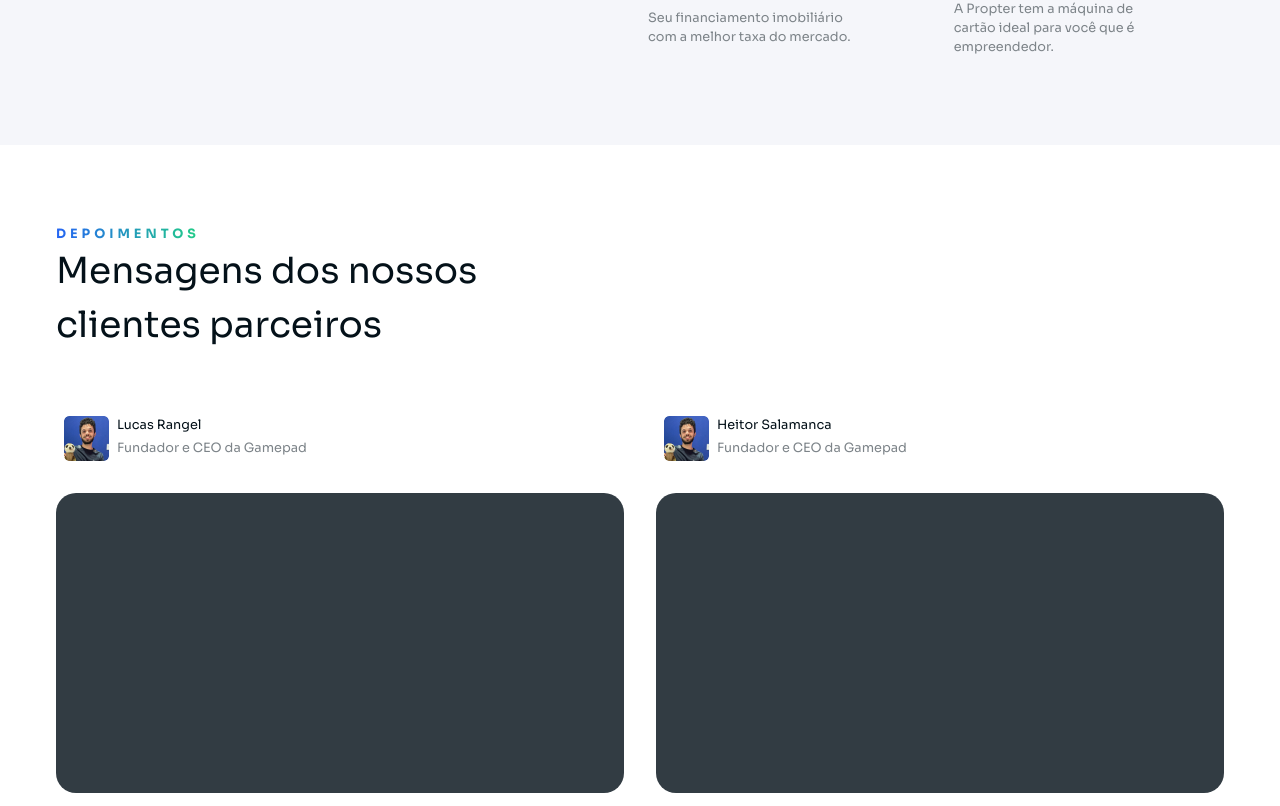
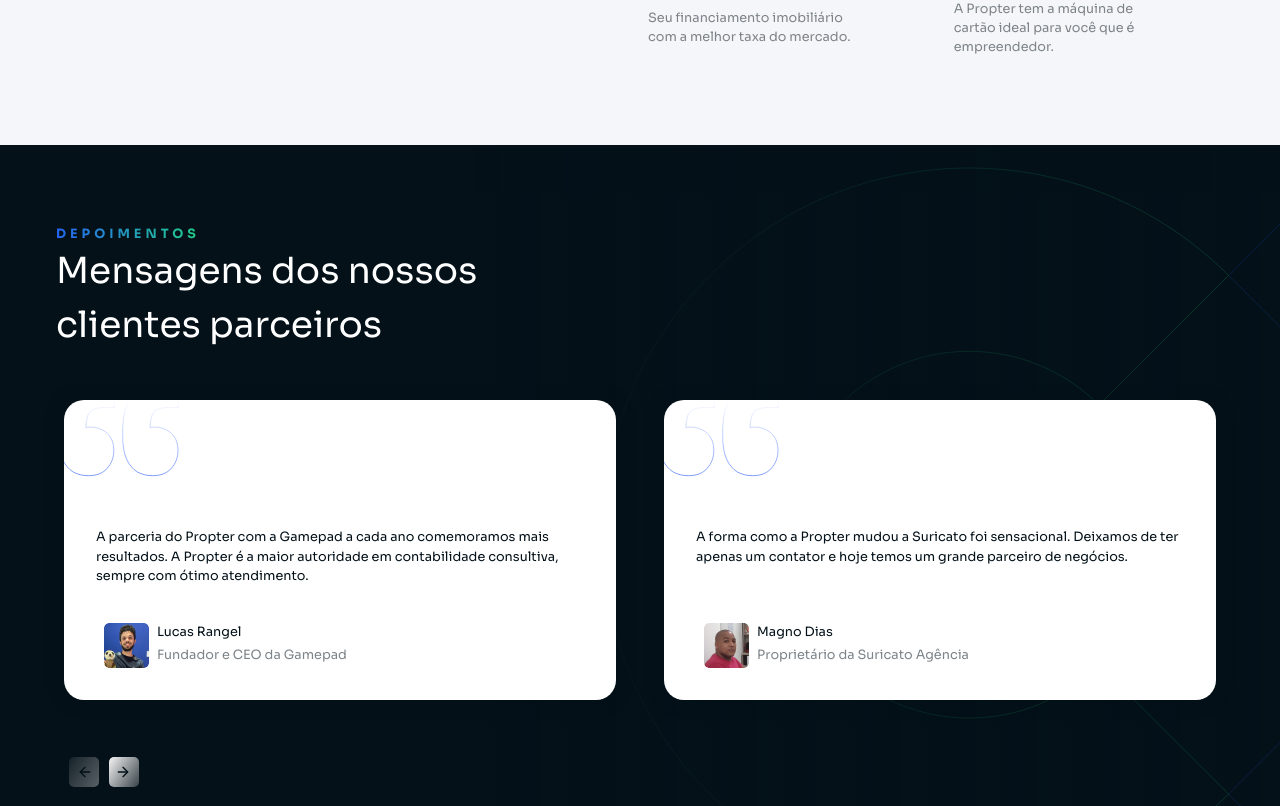
Before and after one commit to kassiogluten/propter, a Next.js app: page / in a window 1280 px wide. Shown: the part 4634-5440 px from the top of the page. Built offline with nearby package versions, Linux system fonts and the light colour scheme.

Commit message:
updated section: testimonial styling

```diff
--- a/next.config.js
+++ b/next.config.js
@@ -1,6 +1,6 @@
 module.exports = {
   reactStrictMode: true,
   images: {
-    domains: ["i.pravatar.cc"],
+    domains: ["picsum.photos"],
   },
 };
--- a/src/components/Blog.jsx
+++ b/src/components/Blog.jsx
@@ -33,27 +33,27 @@ const post = [
     title:
       "Zara vai ampliar aposta no digital e pode fechar até 700 lojas no mundo",
     img: "/blog3.jpg",
-    cat: "Notícias",
+    cat: "Dicas",
+    color:"verde",
   },
   {
     title:
       "Ambev fecha compra de mil veículos elétricos",
     img: "/blog4.jpg",
+    cat: "Alerta",
+    color:"red",
+  },
+  {
+    title:
+      "CEO5 da Volkswagen estreia no Twitter e provoca Elon Musk, da Tesla Laís Olivia Castro",
+    img: "https://picsum.photos/260/160",
     cat: "Notícias",
   },
   {
     title:
-      "CEO5 da Volkswagen estreia no Twitter e provoca Elon Musk, da Tesla Laís Olivia Castro",
-    img: "https://i.pravatar.cc/90",
-    cat: "Dicas",
-    color:"verde",
-  },
-  {
-    title:
       "CEO6 da Volkswagen estreia no Twitter e provoca Elon Musk, da Tesla Laís Olivia Castro",
-    img: "https://i.pravatar.cc/90",
-    cat: "Alerta",
-    color:"red",
+    img: "https://picsum.photos/261/160",
+    cat: "Notícias",
   },
 ];
 
--- a/src/components/Testimonials.jsx
+++ b/src/components/Testimonials.jsx
@@ -14,20 +14,41 @@ import { Swiper, SwiperSlide } from "swiper/react";
 SwiperCore.use([Navigation]);
 
 const posts = [
-  { name: "Lucas Rangel", img: "/lucas.jpg" },
-  { name: "Heitor Salamanca", img: "/lucas.jpg" },
-  { name: "Vitor Bonho", img: "/lucas.jpg" },
-  { name: "Magneto Xavier", img: "/lucas.jpg" },
+  {
+    name: "Lucas Rangel",
+    job: "Fundador e CEO da Gamepad ",
+    img: "/lucas.jpg",
+    msg: "A parceria do Propter com a Gamepad a cada ano comemoramos mais resultados. A Propter é a maior autoridade em contabilidade consultiva, sempre com ótimo atendimento.",
+  },
+  {
+    name: "Magno Dias",
+    job: "Proprietário da Suricato Agência",
+    img: "/magno.jpg",
+    msg: "A forma como a Propter mudou a Suricato foi sensacional.  Deixamos de ter apenas um contator e hoje temos um grande parceiro de negócios.",
+  },
+  {
+    name: "Vitor Bonho",
+    job: "Designer UI/UX",
+    img: "https://www.arenaxbox.com.br/wp-content/uploads/2020/07/vitor.jpg",
+    msg: "A parceria do Propter com a Gamepad a cada ano comemoramos mais resultados. A Propter é a maior autoridade em contabilidade consultiva, sempre com ótimo atendimento.",
+  },
+  {
+    name: "Kassio Gluten",
+    job: "Programador Frontend",
+    img: "https://github.com/kassiogluten.png",
+    msg: "A forma como a Propter mudou a Suricato foi sensacional.  Deixamos de ter apenas um contator e hoje temos um grande parceiro de negócios.",
+  },
 ];
-export function Testimonials() {
+export function Testimonials({ bg, color }) {
   return (
     <Box
       align="center"
       w="100%"
-      bg="white"
-      color="cinza"
+      bg={bg}
+      color={color}
+      bgImage={bg === "cinza" ? "/bg-depoimentos.svg" : "none"}
       bgRepeat="no-repeat"
-      bgPos="top center"
+      bgPos="top right"
       id="blog"
       pos="relative"
     >
@@ -76,12 +97,28 @@ const Posts = ({ posts }) => (
     {posts.map((post) => (
       <SwiperSlide key={post.name}>
         <Flex
-          px={4}
-          _hover={{ cursor: "pointer", filter: "brightness(1.25)" }}
+          px={6}
+
           w="100%"
           h={{ base: "75vw", md: "420px" }}
           flexDir="column"
         >
+          <Flex
+            sx={{
+              background: "url('/bg-depoimento.svg') no-repeat top left , #fff"
+            }}
+            _hover={{ cursor: "grab"}}
+            mt={4}
+            boxShadow="0px 0px 25px rgba(0, 0, 0, 0.1)"
+            borderRadius={20}
+            w="full"
+            h="300"
+            justify="space-between"
+            flexDir="column"
+            px={8}
+            pt={32}
+          >
+            <Text color="cinza" textAlign="start">{post.msg}</Text>
             <Grid
               py={8}
               w={300}
@@ -98,16 +135,15 @@ const Posts = ({ posts }) => (
                 />
               </GridItem>
               <GridItem colSpan="1" rowSpan="1">
-              <Text textAlign="start">{post.name}</Text>
+                <Text color="cinza" textAlign="start">{post.name}</Text>
               </GridItem>
               <GridItem colSpan="1" rowSpan="1">
                 <Text textAlign="start" color="texto">
-                Fundador e CEO da Gamepad
+                  {post.job}
                 </Text>
               </GridItem>
             </Grid>
-
-          <Box borderRadius={20} bg="#323C43" w="full" h="300" />
+          </Flex>
         </Flex>
       </SwiperSlide>
     ))}
--- a/src/pages/conheca.js
+++ b/src/pages/conheca.js
@@ -22,7 +22,7 @@ export default function Conheca() {
       <Why />
       <VideoHistory />
       <Team />
-      <Testimonials />
+      <Testimonials bg="white" color="cinza" />
       <Footer />
     </div>
   );
--- a/src/pages/contabilidade.js
+++ b/src/pages/contabilidade.js
@@ -69,7 +69,7 @@ export default function Home() {
         color={"#2659FF"}
       />
       <Services />
-      <Testimonials />
+      <Testimonials bg="white" color="cinza" />
       <Contact color="azul" />
       <Footer />
     </div>
--- a/src/pages/emprestimos-e-financiamentos.js
+++ b/src/pages/emprestimos-e-financiamentos.js
@@ -46,7 +46,7 @@ export default function Home() {
         desc3="Nossa equipe de atendimento entrará em contato e agendará uma reunião para apresentar a Propter."
         color="#21D97A"
       />
-      <Testimonials />
+      <Testimonials bg="white" color="cinza" />
       <Contact color="verde" />
       <Footer />
     </div>
--- a/src/pages/index.js
+++ b/src/pages/index.js
@@ -24,7 +24,7 @@ export default function Home() {
       <Trajectory />
       <VideoHistory />
       <Services />
-      <Testimonials />
+      <Testimonials bg="cinza" color="white" />
       <Blog />
       <Footer />
     </div>
--- a/src/pages/maquina-de-cartao.js
+++ b/src/pages/maquina-de-cartao.js
@@ -43,7 +43,7 @@ export default function Home() {
         desc3="Você simula suas taxas em tempo real com custo comprador."
         color="#21D97A"
       />
-      <Testimonials />
+      <Testimonials bg="white" color="cinza" />
       <Contact color="verde" />
       <Footer />
     </div>
--- a/src/pages/seguros.js
+++ b/src/pages/seguros.js
@@ -42,7 +42,7 @@ export default function Home() {
         desc3="Nossa equipe de atendimento entrará em contato e agendará uma reunião para apresentar a Propter."
         color="#2659FF"
       />
-      <Testimonials />
+      <Testimonials bg="white" color="cinza" />
       <Contact color="azul" />
       <Footer />
     </div>
--- a/src/styles/swiper.css
+++ b/src/styles/swiper.css
@@ -27,9 +27,9 @@
 
 .swiper-button-prev,
 .swiper-button-next {
-  bottom: 50px;
+  bottom: 110px;
   top: inherit;
-  left:50px;
+  left:70px;
 }
 .swiper-button-prev::after,
 .swiper-button-next::after {
@@ -47,7 +47,7 @@
 }
 
 .swiper-button-prev {
-  left: 10px;
+  left: 30px;
 }
 
 
```
Also changed, not shown: public/bg-depoimento.svg (added), public/magno.jpg (added). Lines whose indentation alone changed are shown as unchanged.
